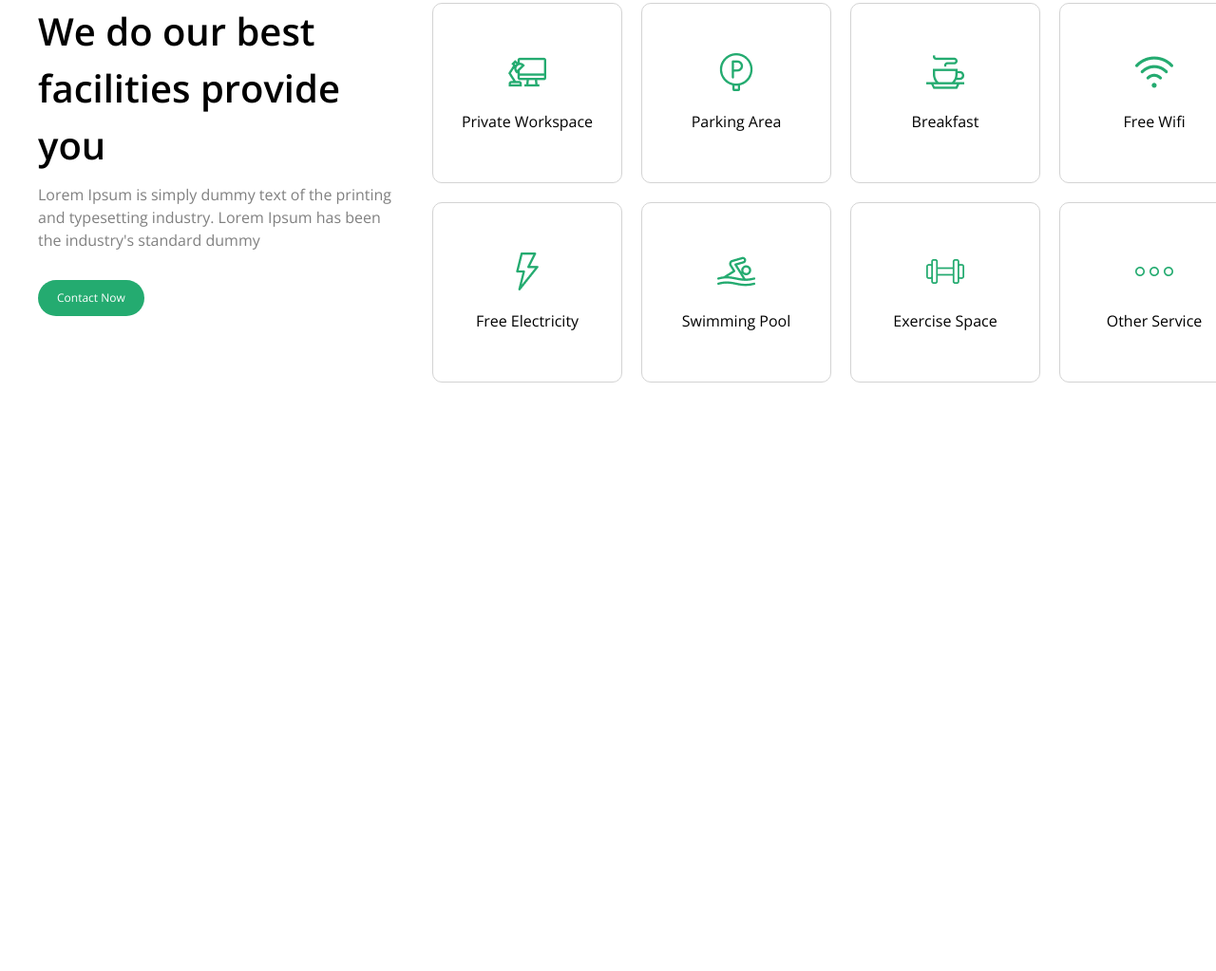
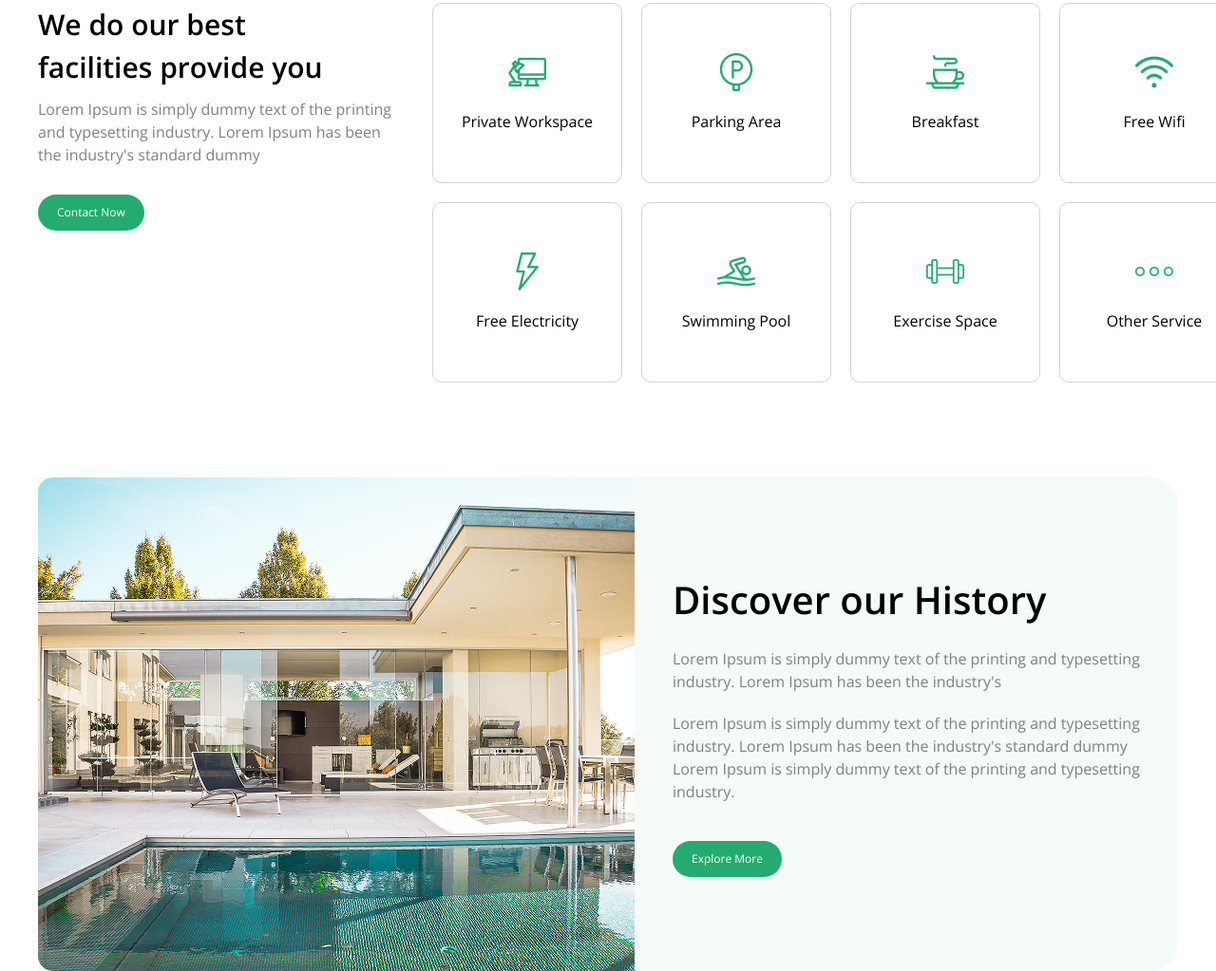
Before and after one commit to Faridun-07/Two-Page, a website: page index.html in a window 1280 px wide. Shown: the part 1619-2642 px from the top of the page at 95% size. Before the commit the page ends 2122 px from the top, so only its background shows below. Drawn offline with nearby package versions, Linux system fonts and the light colour scheme; files that its build step writes are made by us from their sources.

Commit message:
Add Section 4

```diff
--- a/index.html
+++ b/index.html
@@ -130,7 +130,7 @@
     <section class="max-w-300 m-auto flex flex-col gap-[30px] lg:flex-row lg:justify-between p-[50px_20px] lg:p-[100px_0]">
       <aside class="flex flex-col gap-[30px] items-start">
         <div class="flex flex-col gap-[10px]">
-          <h1 class="text-[40px] font-semibold">We do our best <br> facilities provide you</h1>
+          <h1 class="text-[30px] font-semibold">We do our best <br> facilities provide you</h1>
           <p class="text-[gray] lg:w-[385px]">Lorem Ipsum is simply dummy text of the printing and typesetting industry. Lorem Ipsum has been the industry's standard dummy </p>
         </div>
         <button class="bg-[#24AB70] text-[white] text-[12px] p-[10px_20px] rounded-[20px]">Contact Now</button>
@@ -174,6 +174,17 @@
         </div>
       </div>
     </section>
+    <section class=" p-[0_20px] lg:p-0 max-w-300 m-auto flex flex-col gap-[20px] lg:flex-row lg:justify-between bg-[#F4FBF8] items-center rounded-tr-[30px] rounded-br-[30px]">
+      <img src="./src/images/image5.png" alt="">
+      <aside class="flex flex-col items-start gap-[40px] pl-[20px]">
+        <div class="flex flex-col gap-[20px]">
+          <h1 class="font-semibold text-[40px]">Discover our History</h1>
+          <p class="text-[gray]">Lorem Ipsum is simply dummy text of the printing and typesetting industry. Lorem Ipsum has been the industry's </p>
+          <p class="text-[gray] lg:w-[530px]">Lorem Ipsum is simply dummy text of the printing and typesetting industry. Lorem Ipsum has been the industry's standard dummy Lorem Ipsum is simply dummy text of the printing and typesetting industry.</p>
+        </div>
+        <button class="bg-[#24AB70] text-[white] text-[12px] p-[10px_20px] rounded-[20px]">Explore More</button>
+      </aside>
+    </section>
   </main>
   <footer></footer>
 </body>
```
Also changed, not shown: src/images/image5.png (added).
